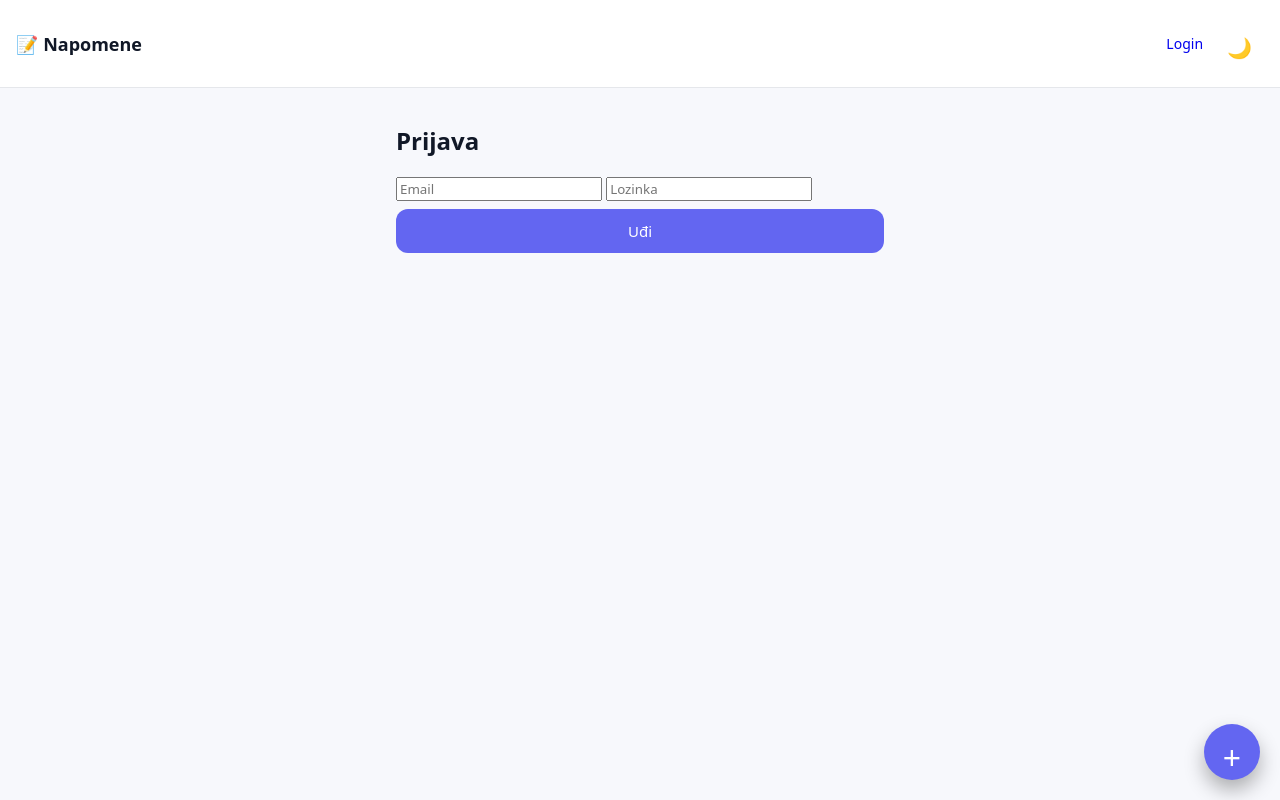
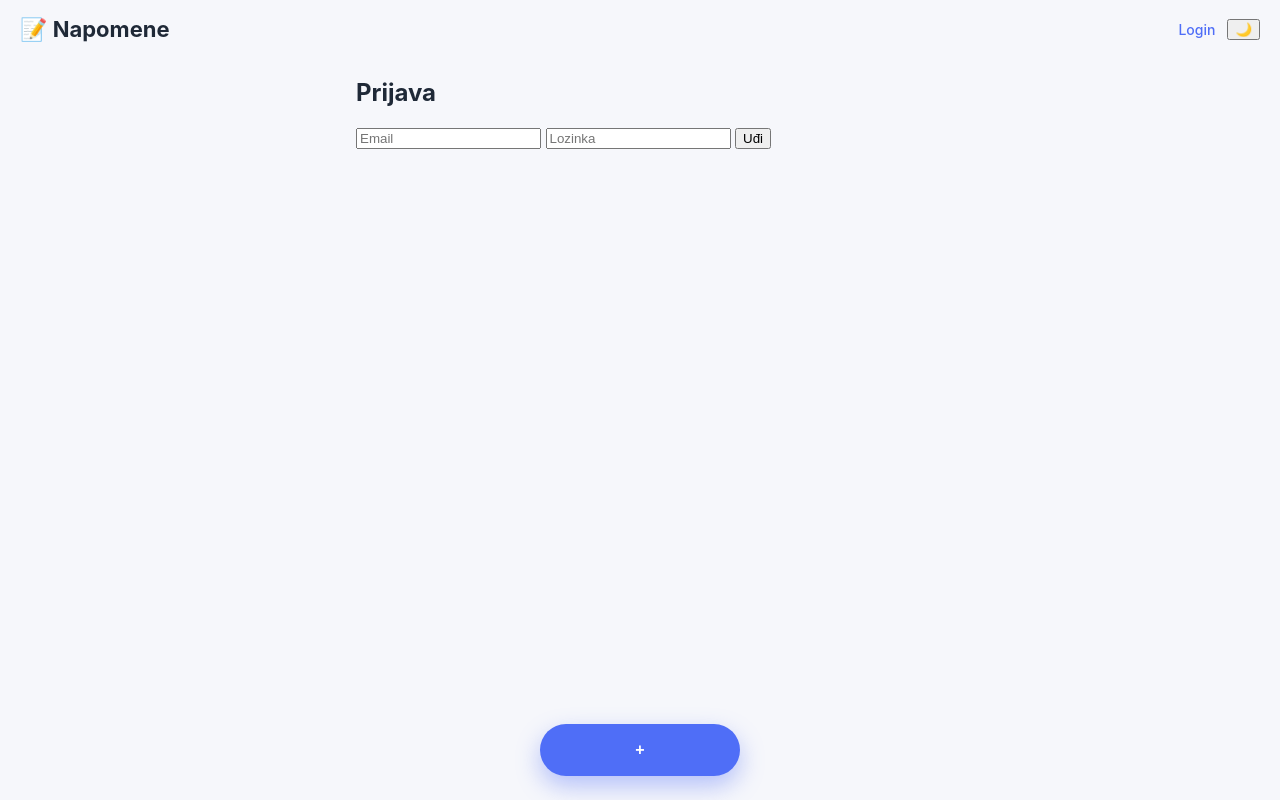
Before and after one commit to Skolobar/NOTES_APP, a Flask app: page /login in a window 1280 px wide. Run offline with Flask 3, Linux system fonts and the light colour scheme; some libraries are stand-ins or nearby versions.

Commit message:
Refactor CSS variables and layout styles

```diff
--- a/static/style.css
+++ b/static/style.css
@@ -1,70 +1,65 @@
-/* THEME VARIABLES */
+/* =========================
+   BASE
+========================= */
+
 :root {
-    --bg: #f7f8fc;
+  --bg: #f6f7fb;
   --card: #ffffff;
-    --primary: #6366f1;
-    --primary-dark: #4f46e5;
+  --primary: #4f6ef7;
+  --text: #1f2937;
+  --muted: #6b7280;
   --danger: #ef4444;
-    --text: #111827;
-    --muted: #6b7280;
-    --border: #e5e7eb;
-}
-
-[data-theme="dark"] {
-    --bg: #0f172a;
-    --card: #020617;
-    --primary: #818cf8;
-    --primary-dark: #6366f1;
-    --danger: #f87171;
-    --text: #e5e7eb;
-    --muted: #94a3b8;
-    --border: #1e293b;
+  --radius: 16px;
 }
 
 * {
   box-sizing: border-box;
-    font-family: system-ui, -apple-system, BlinkMacSystemFont, "Segoe UI", sans-serif;
 }
 
 body {
   margin: 0;
+  font-family: -apple-system, BlinkMacSystemFont, "Segoe UI",
+               Roboto, Helvetica, Arial, sans-serif;
   background: var(--bg);
   color: var(--text);
 }
 
-/* HEADER */
+/* =========================
+   HEADER
+========================= */
+
 header {
-    position: sticky;
-    top: 0;
-    z-index: 10;
-    background: var(--card);
-    padding: 14px 16px;
-    border-bottom: 1px solid var(--border);
+  padding: 16px 20px;
+  background: var(--bg);
   display: flex;
   justify-content: space-between;
   align-items: center;
 }
 
 header h1 {
-    font-size: 18px;
   margin: 0;
+  font-size: 22px;
+  font-weight: 700;
 }
 
-.theme-toggle {
-    background: none;
-    border: none;
-    font-size: 20px;
-    cursor: pointer;
+header a {
+  color: var(--primary);
+  text-decoration: none;
+  font-weight: 500;
 }
 
-/* MAIN */
+/* =========================
+   MAIN
+========================= */
+
 main {
-    padding: 16px;
-    max-width: 520px;
-    margin: 0 auto;
+  padding: 0 16px 120px;
 }
 
-/* ADD FORM */
+/* =========================
+   ADD FORM
+========================= */
+
 .add-form {
   display: none;
   margin-bottom: 16px;
@@ -74,29 +69,32 @@ main {
   display: block;
 }
 
-textarea {
+.add-form textarea {
   width: 100%;
-    min-height: 90px;
-    padding: 12px;
+  min-height: 100px;
+  padding: 14px;
+  border-radius: var(--radius);
+  border: 1px solid #e5e7eb;
   font-size: 15px;
-    border-radius: 12px;
-    border: 1px solid var(--border);
-    background: var(--card);
-    color: var(--text);
+  resize: none;
 }
 
-button {
+.add-form button {
+  margin-top: 8px;
   width: 100%;
-    margin-top: 8px;
-    padding: 12px;
-    font-size: 15px;
-    border-radius: 12px;
+  padding: 14px;
+  border-radius: var(--radius);
   border: none;
   background: var(--primary);
-    color: #fff;
+  color: white;
+  font-size: 16px;
+  font-weight: 600;
 }
 
-/* NOTES */
+/* =========================
+   NOTES LIST
+========================= */
+
 .notes {
   list-style: none;
   padding: 0;
@@ -105,10 +103,10 @@ button {
 
 .notes li {
   background: var(--card);
-    border-radius: 16px;
+  border-radius: var(--radius);
   padding: 14px;
   margin-bottom: 12px;
-    box-shadow: 0 6px 16px rgba(0,0,0,0.15);
+  box-shadow: 0 6px 16px rgba(0,0,0,0.06);
 }
 
 .notes li.pinned {
@@ -116,58 +114,83 @@ button {
 }
 
 .notes p {
-    margin: 0;
+  margin: 0 0 6px;
   font-size: 15px;
+  line-height: 1.4;
 }
+
+.notes textarea.edit-area {
+  width: 100%;
+  border: none;
+  font-size: 15px;
+  resize: none;
+  background: transparent;
+}
+
+.notes textarea.edit-area:disabled {
+  color: var(--text);
+}
+
+/* =========================
+   META / ACTIONS
+========================= */
 
 .timestamp {
   display: block;
-    margin-top: 6px;
   font-size: 12px;
   color: var(--muted);
+  margin-bottom: 8px;
 }
 
-/* ACTIONS */
 .actions {
   display: flex;
-    justify-content: space-between;
-    margin-top: 10px;
-}
-
-.actions a {
-    text-decoration: none;
-    color: var(--primary);
-    font-size: 14px;
+  gap: 10px;
 }
 
 .actions button {
-    background: none;
+  flex: 1;
+  padding: 10px;
+  border-radius: 12px;
   border: none;
-    padding: 0;
-    font-size: 14px;
-    cursor: pointer;
+  background: #f1f3f9;
+  font-size: 13px;
 }
 
-.actions .delete {
+.actions button.delete {
   color: var(--danger);
 }
 
-.actions .pin {
-    color: var(--primary);
+/* =========================
+   FAB
+========================= */
+
+.fab {
+  position: fixed;
+  bottom: 24px;
+  left: 50%;
+  transform: translateX(-50%);
+  background: var(--primary);
+  color: white;
+  border: none;
+  width: 180px;
+  height: 52px;
+  border-radius: 26px;
+  font-size: 16px;
+  font-weight: 600;
+  box-shadow: 0 10px 25px rgba(79,110,247,0.4);
 }
 
-/* FLOATING BUTTON */
+/* =========================
+   DESKTOP TWEAK
+========================= */
+
+@media (min-width: 768px) {
+  main {
+    max-width: 600px;
+    margin: 0 auto;
+  }
+
   .fab {
-    position: fixed;
-    bottom: 20px;
-    right: 20px;
-    width: 56px;
-    height: 56px;
-    border-radius: 50%;
-    background: var(--primary);
-    color: #fff;
-    font-size: 32px;
-    border: none;
-    cursor: pointer;
-    box-shadow: 0 10px 20px rgba(0,0,0,0.3);
+    width: 200px;
   }
+}
```
Lines whose indentation alone changed are shown as unchanged.
